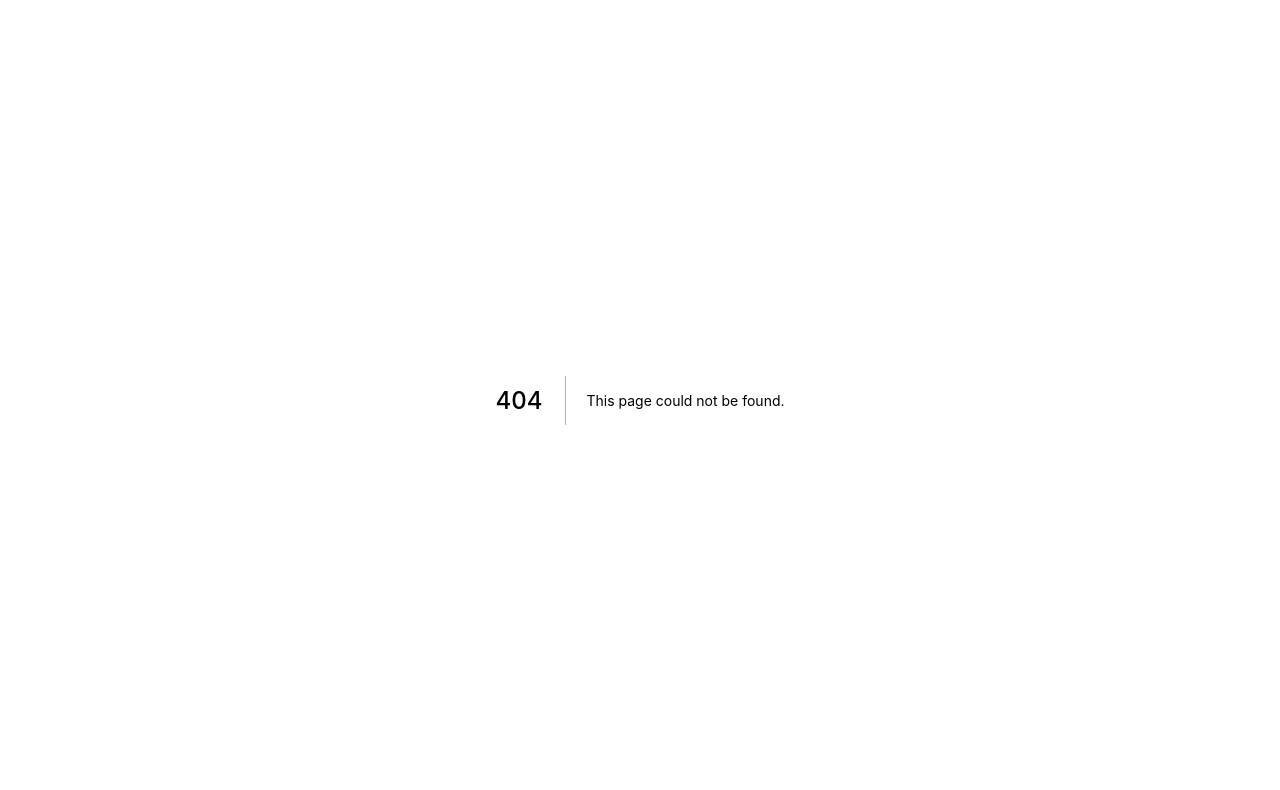
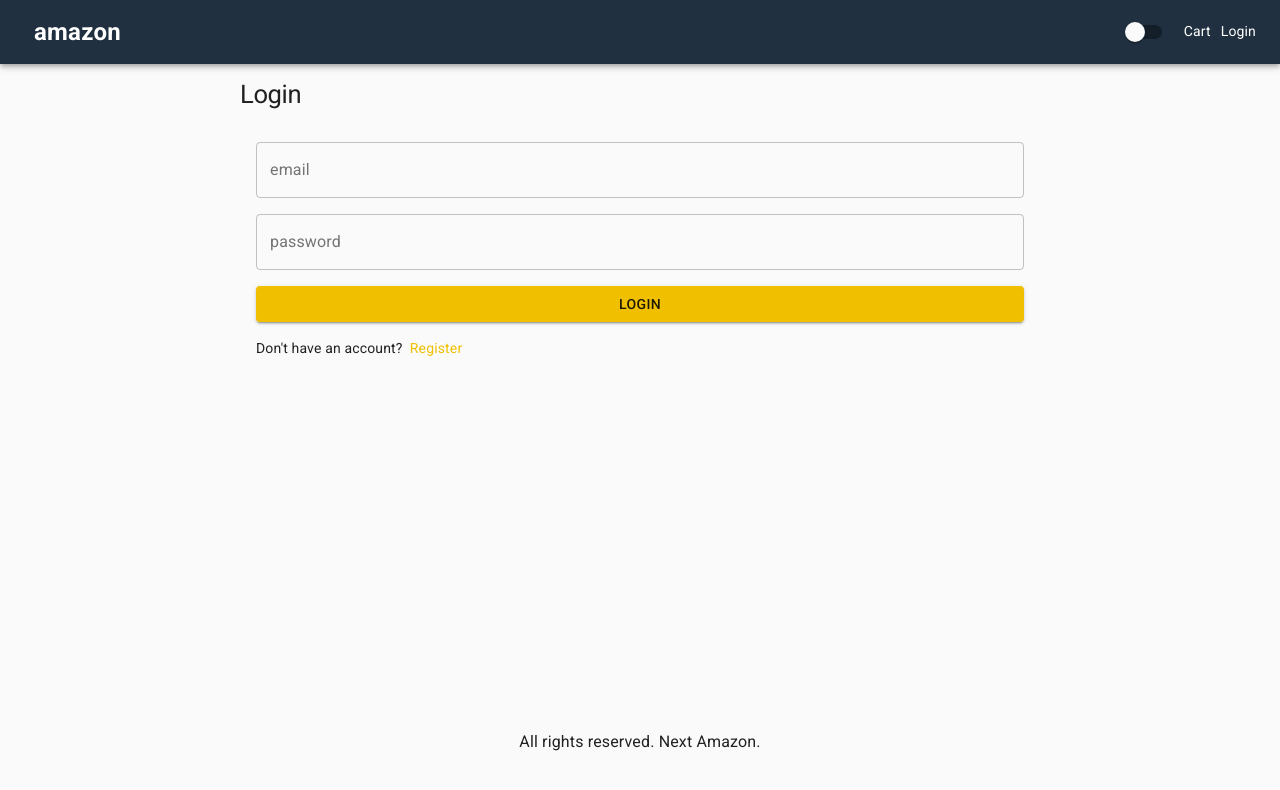
Before and after one commit to prakhargvp/nodejs-nextjs-amazon, a Next.js app: page /login in a window 1280 px wide. Before the commit this address had no page. Shown: the top 790 px of the page. Built offline with nearby package versions, Linux system fonts and the light colour scheme.

Commit message:
Create Login Page

```diff
--- a/pages/index.js
+++ b/pages/index.js
@@ -71,7 +71,7 @@
   );
 }
 
-export async function getServerSideProps(context) {
+export async function getServerSideProps() {
   await db.connect();
   const products = await Product.find({}).lean();
   await db.disconnect();
--- /dev/null
+++ b/pages/login.js
@@ -0,0 +1,59 @@
+import {
+  Button,
+  Link,
+  List,
+  ListItem,
+  TextField,
+  Typography,
+} from '@material-ui/core';
+import React from 'react';
+import NextLink from 'next/link';
+import Layout from '../components/Layout';
+import useStyle from '../utils/styles';
+
+export default function Login() {
+  const classes = useStyle();
+  return (
+    <Layout title="Login">
+      <form className={classes.form}>
+        <Typography component="h1" variant="h1">
+          Login
+        </Typography>
+        <List>
+          <ListItem>
+            <TextField
+              variant="outlined"
+              fullWidth
+              id="email"
+              label="email"
+              inputProps={{ type: 'email' }}
+            ></TextField>
+          </ListItem>
+
+          <ListItem>
+            <TextField
+              variant="outlined"
+              fullWidth
+              id="password"
+              label="password"
+              inputProps={{ type: 'password' }}
+            ></TextField>
+          </ListItem>
+
+          <ListItem>
+            <Button variant="contained" type="submit" fullWidth color="primary">
+              Login
+            </Button>
+          </ListItem>
+
+          <ListItem>
+            Don't have an account? &nbsp;
+            <NextLink href="/regiser" passHref>
+              <Link>Register</Link>
+            </NextLink>
+          </ListItem>
+        </List>
+      </form>
+    </Layout>
+  );
+}
--- a/utils/styles.js
+++ b/utils/styles.js
@@ -26,6 +26,10 @@
     marginTop: 10,
     marginBottom: 10,
   },
+  form: {
+    maxWidth: 800,
+    margin: '0 auto',
+  },
 });
 
 export default useStyle;
```
Also changed, not shown: pages/cart.js (+13 -1 lines), pages/shipping.js (added, +8 -0 lines).
